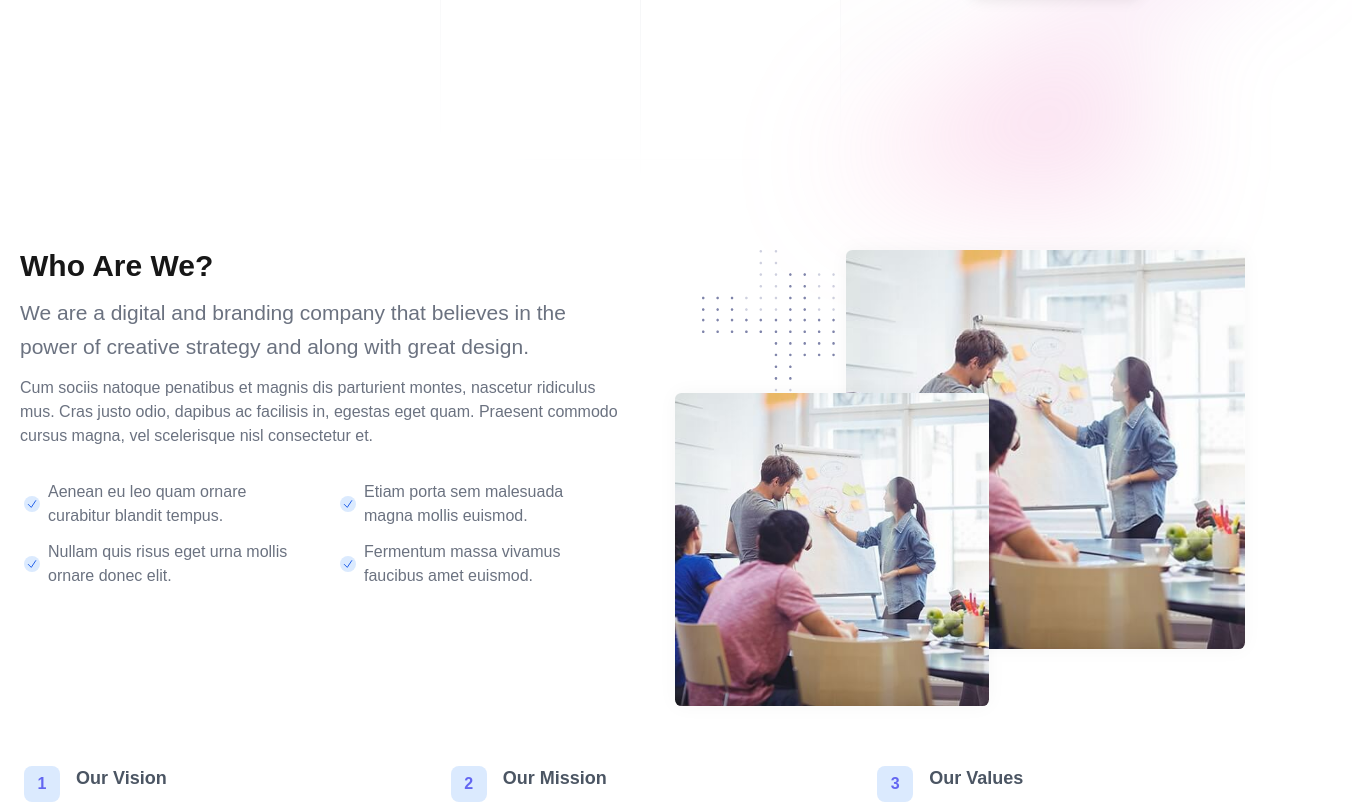
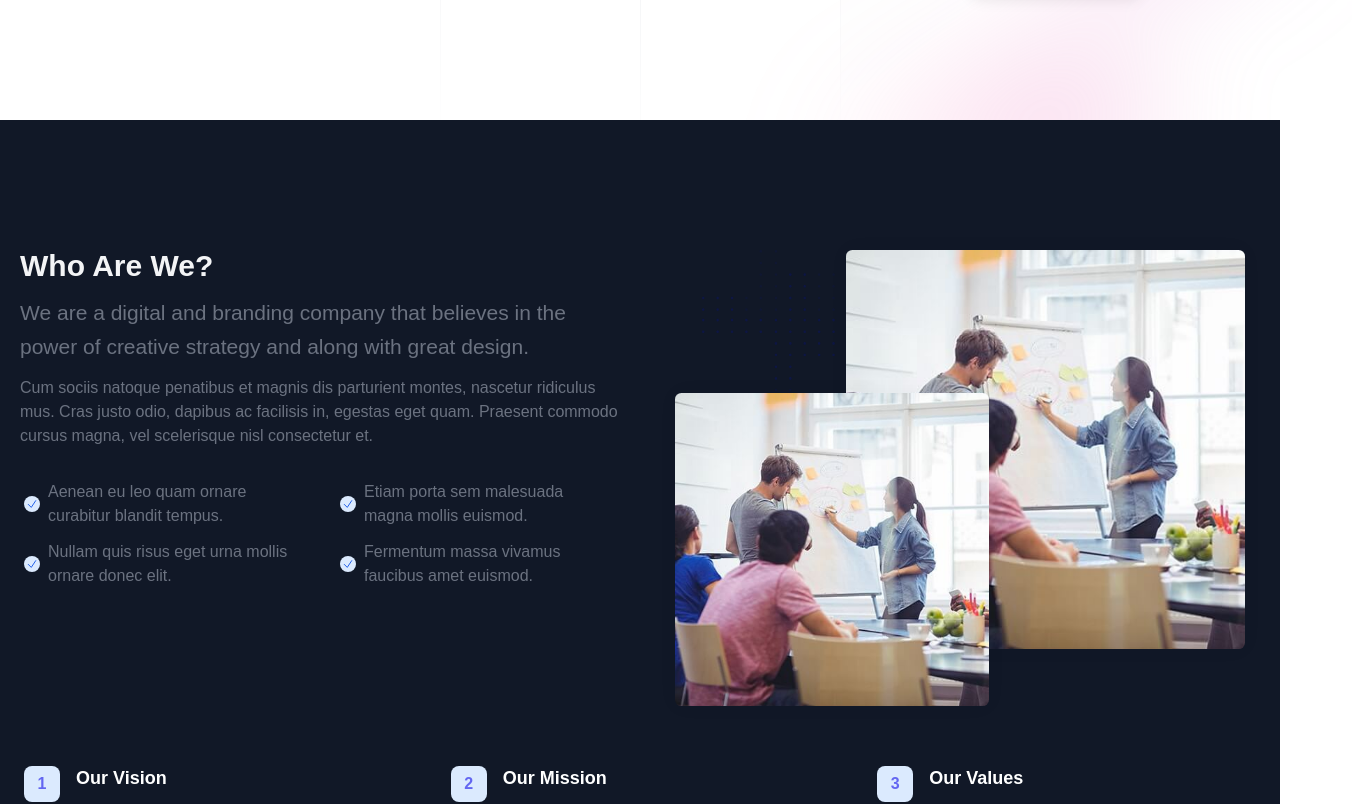
Before and after one commit to WeCodeThatGlobal/wecodethat, a Next.js app: page /about-us in a window 1280 px wide. Shown: the part 920-1724 px from the top of the page, 1352 px wide, since content can reach past the window. Built offline with nearby package versions, Linux system fonts and the light colour scheme.

Commit message:
fix overflow content

```diff
--- a/app/about-us/HeroSection.jsx
+++ b/app/about-us/HeroSection.jsx
@@ -2,7 +2,7 @@ import React from "react";
 
 const Header = () => {
   return (
-    <div className="relative isolate">
+    <div className="relative isolate -z-10">
       <svg
         aria-hidden="true"
         className="absolute inset-x-0 top-0 -z-10 h-[64rem] w-full stroke-gray-200 [mask-image:radial-gradient(32rem_32rem_at_center,white,transparent)]"
@@ -44,7 +44,7 @@ const Header = () => {
           className="aspect-[801/1036] w-[50.0625rem] bg-gradient-to-tr from-[#ff80b5] to-[#9089fc] opacity-30"
         />
       </div>
-      <div className="overflow-hidden">
+      <div>
         <div className="px-6 pb-32 pt-36 sm:pt-60 lg:px-8 lg:pt-32">
           <div className="mx-auto max-w-2xl gap-x-14 lg:mx-0 lg:flex lg:max-w-none lg:items-center">
             <div className="relative w-full lg:max-w-xl lg:shrink-0 xl:max-w-2xl">
--- a/app/about-us/WhoWeAre.jsx
+++ b/app/about-us/WhoWeAre.jsx
@@ -23,11 +23,12 @@ const items = [
 
 const WhoWeAre = () => {
   return (
-    <div className="py-20">
-      <div className="flex flex-col lg:flex-row">
+    <div className="py-20 bg-gray-900 ">
+      <div className="max-w-7xl mx-auto">
+        <div className="flex flex-col lg:flex-row ">
           <div className="xl:w-6/12 lg:w-6/12 w-full flex-auto lg:px-5 px-4 mt-12 max-w-full">
             <div>
-            <h2 className="text-lg font-bold lg:text-3xl leading-6 mb-3">
+              <h2 className="text-lg font-bold lg:text-3xl leading-6 mb-3 text-gray-100">
                 Who Are We?
               </h2>
               <p className="text-[21px] leading-relaxed font-medium mb-3 text-gray-500">
@@ -36,9 +37,9 @@ const WhoWeAre = () => {
               </p>
               <p className="mb-3 text-gray-500">
                 Cum sociis natoque penatibus et magnis dis parturient montes,
-              nascetur ridiculus mus. Cras justo odio, dapibus ac facilisis in,
-              egestas eget quam. Praesent commodo cursus magna, vel scelerisque
-              nisl consectetur et.
+                nascetur ridiculus mus. Cras justo odio, dapibus ac facilisis
+                in, egestas eget quam. Praesent commodo cursus magna, vel
+                scelerisque nisl consectetur et.
               </p>
               <div className="flex flex-wrap -mx-4 mt-4">
                 <div className="xl:w-6/12 w-full mt-4 xl:px-5 px-4 max-w-full">
@@ -113,7 +114,9 @@ const WhoWeAre = () => {
                           </svg>
                         </i>
                       </span>
-                    <span>Etiam porta sem malesuada magna mollis euismod.</span>
+                      <span>
+                        Etiam porta sem malesuada magna mollis euismod.
+                      </span>
                     </li>
                     <li className="relative pl-6">
                       <span>
@@ -134,7 +137,9 @@ const WhoWeAre = () => {
                           </svg>
                         </i>
                       </span>
-                    <span>Fermentum massa vivamus faucibus amet euismod.</span>
+                      <span>
+                        Fermentum massa vivamus faucibus amet euismod.
+                      </span>
                     </li>
                   </ul>
                 </div>
@@ -188,7 +193,7 @@ const WhoWeAre = () => {
                   </div>
                 </div>
                 <div>
-                <h4 className="text-lg font-semibold leading-snug text-gray-600 mb-3">
+                  <h4 className="text-lg font-semibold leading-snug text-white mb-3">
                     {item.title}
                   </h4>
                   <p className="mb-2 text-gray-500">{item.description}</p>
@@ -198,6 +203,7 @@ const WhoWeAre = () => {
           ))}
         </div>
       </div>
+    </div>
   );
 };
 
--- a/app/about-us/page.jsx
+++ b/app/about-us/page.jsx
@@ -14,11 +14,13 @@ const page = () => {
     <>
       <Navbar />
       <main>
+        <section className="max-w-7xl mx-auto w-full">
+          <HeroSection />
+        </section>
+
+        <WhoWeAre />
+
         <section className="max-w-7xl mx-auto">
-          <HeroSection />
-
-          <WhoWeAre />
-
           <WhatWeDo />
         </section>
 
```
Lines whose indentation alone changed are shown as unchanged.
